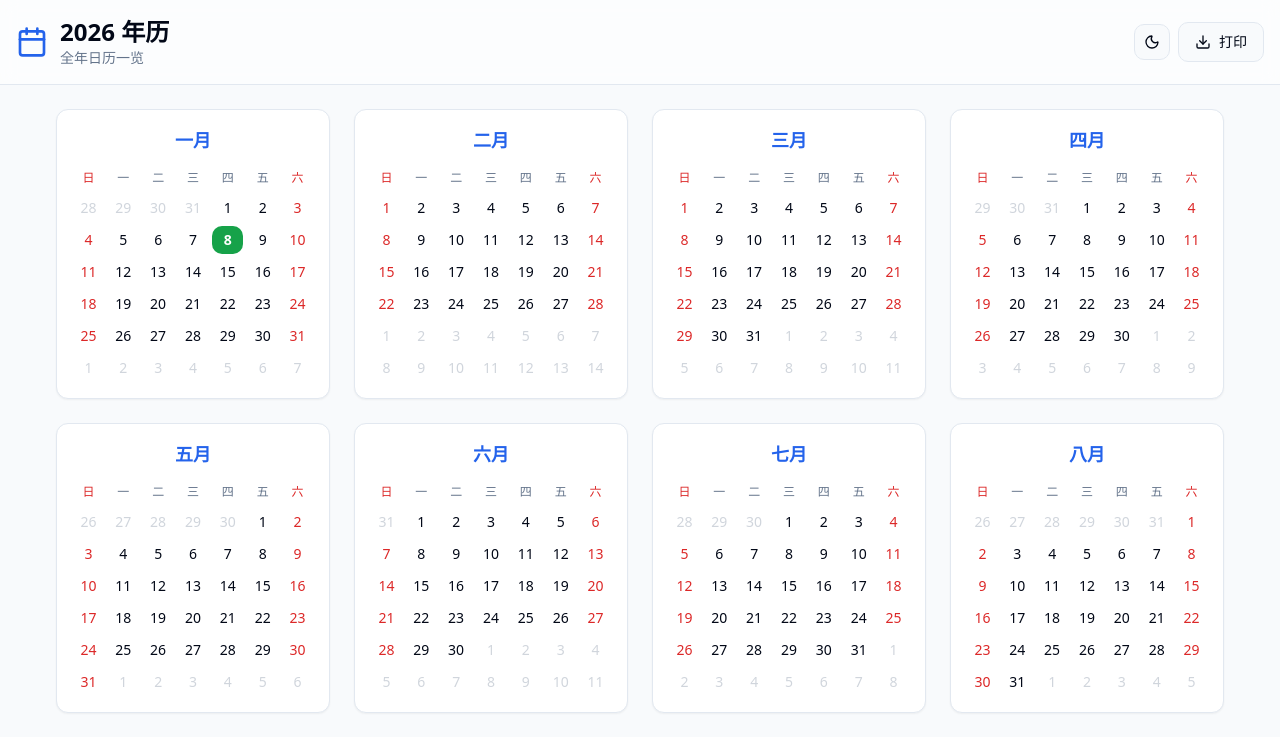
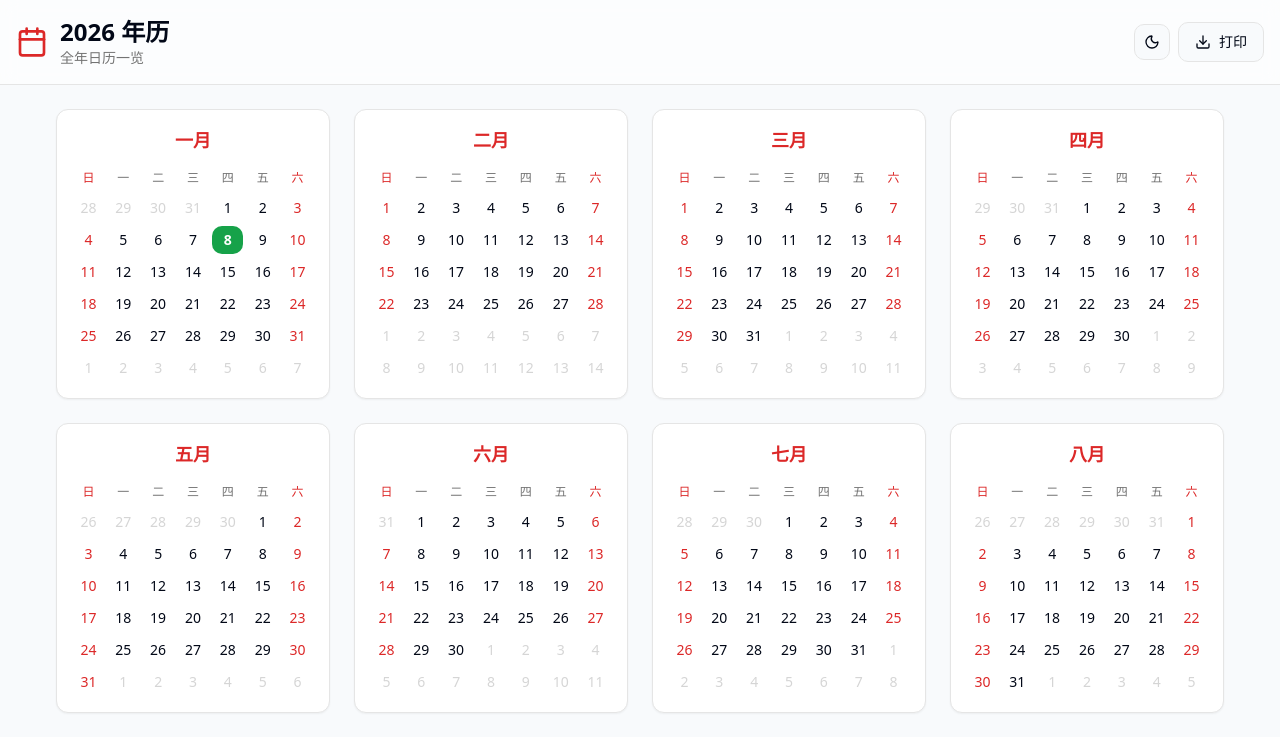
Before and after one commit to yq77org/enter-Greeting-Protocol, a React (Vite) app: page / in a window 1280 px wide. Shown: the top 737 px of the page. Built offline with nearby package versions, Linux system fonts and the light colour scheme.

Commit message:
style(theme): update color palette

```diff
--- a/src/index.css
+++ b/src/index.css
@@ -14,24 +14,24 @@
     --popover: 0 0% 100%;
     --popover-foreground: 222.2 84% 4.9%;
 
-    --primary: 221 83% 53%;
-    --primary-foreground: 210 40% 98%;
+    --primary: 0 72% 51%;
+    --primary-foreground: 0 0% 100%;
 
-    --secondary: 210 40% 96.1%;
-    --secondary-foreground: 222.2 47.4% 11.2%;
+    --secondary: 0 0% 96.1%;
+    --secondary-foreground: 0 0% 9%;
 
-    --muted: 210 40% 96.1%;
-    --muted-foreground: 215.4 16.3% 46.9%;
+    --muted: 0 0% 96.1%;
+    --muted-foreground: 0 0% 45%;
 
-    --accent: 221 83% 53%;
-    --accent-foreground: 210 40% 98%;
+    --accent: 0 72% 51%;
+    --accent-foreground: 0 0% 100%;
 
     --destructive: 0 84.2% 60.2%;
-    --destructive-foreground: 210 40% 98%;
+    --destructive-foreground: 0 0% 100%;
 
-    --border: 214.3 31.8% 91.4%;
-    --input: 214.3 31.8% 91.4%;
-    --ring: 221 83% 53%;
+    --border: 0 0% 89.8%;
+    --input: 0 0% 89.8%;
+    --ring: 0 72% 51%;
 
     --radius: 0.75rem;
 
@@ -74,24 +74,24 @@
     --popover: 222.2 84% 4.9%;
     --popover-foreground: 210 40% 98%;
 
-    --primary: 221 83% 53%;
-    --primary-foreground: 210 40% 98%;
+    --primary: 0 72% 51%;
+    --primary-foreground: 0 0% 100%;
 
-    --secondary: 217.2 32.6% 17.5%;
-    --secondary-foreground: 210 40% 98%;
+    --secondary: 0 0% 14.9%;
+    --secondary-foreground: 0 0% 98%;
 
-    --muted: 217.2 32.6% 17.5%;
-    --muted-foreground: 215 20.2% 65.1%;
+    --muted: 0 0% 14.9%;
+    --muted-foreground: 0 0% 63.9%;
 
-    --accent: 221 83% 53%;
-    --accent-foreground: 210 40% 98%;
+    --accent: 0 72% 51%;
+    --accent-foreground: 0 0% 100%;
 
     --destructive: 0 62.8% 30.6%;
-    --destructive-foreground: 210 40% 98%;
+    --destructive-foreground: 0 0% 100%;
 
-    --border: 217.2 32.6% 17.5%;
-    --input: 217.2 32.6% 17.5%;
-    --ring: 221 83% 53%;
+    --border: 0 0% 14.9%;
+    --input: 0 0% 14.9%;
+    --ring: 0 72% 51%;
 
     --today: 142 71% 45%;
     --weekend: 0 84% 60%;
```
